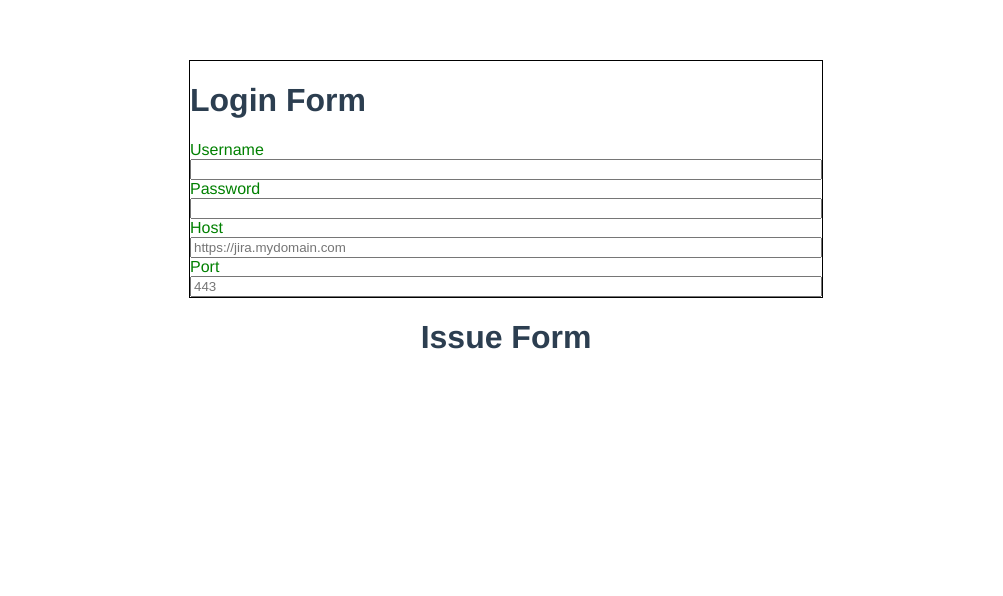
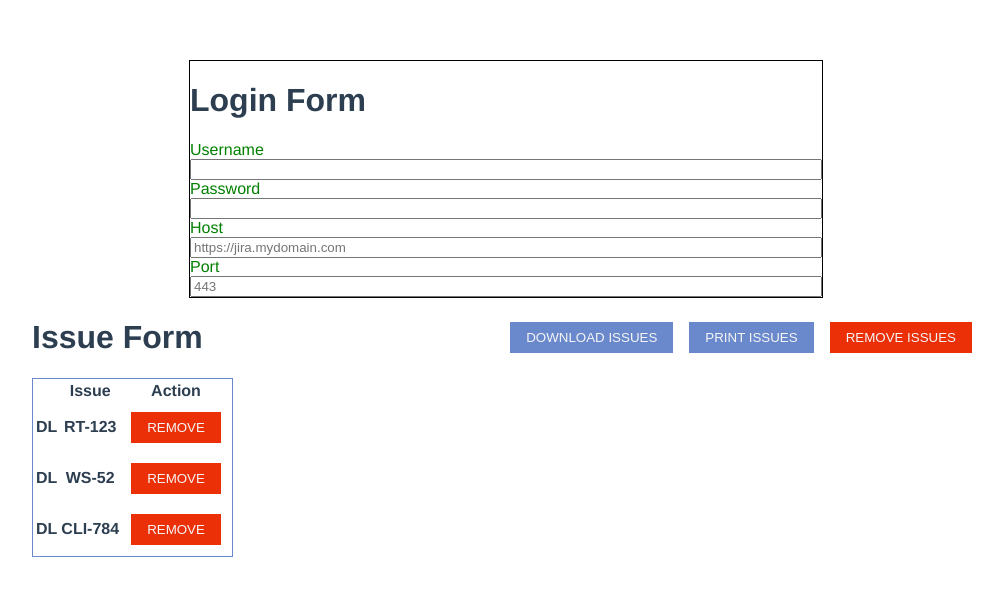
Before and after one commit to romainwn/jira-printer, a Vue app: page / in a window 1280 px wide. Shown: the top 596 px of the page, without its empty margins (134-1137 px from the left). Built offline with nearby package versions, Linux system fonts and the light colour scheme.

Commit message:
start skeleton issue form

```diff
--- a/src/components/IssueForm.vue
+++ b/src/components/IssueForm.vue
@@ -1,9 +1,90 @@
 <template>
-  <h1>Issue Form</h1>
+  <div class="container">
+    <!-- Header -->
+    <div class="header">
+      <h1>Issue Form</h1>
+
+      <div class="right-group">
+        <button class="action">Download issues</button>
+        <button class="action">Print issues</button>
+        <button class="danger">Remove Issues</button>
+      </div>
+    </div>
+
+    <!-- Table with issues -->
+    <table>
+      <thead>
+        <tr>
+          <th></th>
+          <th>Issue</th>
+          <th>Action</th>
+        </tr>
+      </thead>
+      <tbody>
+        <tr v-for="issue in issues" :key="issue.id">
+          <th>DL</th>
+          <th>{{issue.name}}</th>
+          <th>
+            <button class="danger">Remove</button>
+          </th>
+        </tr>
+      </tbody>
+    </table>
+  </div>
 </template>
 
 <script>
 export default {
-  name: 'IssueForm'
+  name: 'IssueForm',
+  data () {
+    return {
+      issues: [
+        {
+          id:1,
+          name: 'RT-123'
+        },
+        {
+          id:2,
+          name: 'WS-52'
+        },
+        {
+          id:3,
+          name: 'CLI-784'
+        },
+      ]
+    }
+  }
+};
+</script>
+
+<style scoped>
+table {
+  border: 1px solid #6a89cc;
 }
-</script>
+
+.container {
+  width: 75%;
+}
+
+.header {
+  display: flex;
+  flex-wrap: nowrap;
+  flex-direction: row;
+  align-items: center;
+  justify-content: space-between;
+}
+
+button {
+  padding: 8px 16px;
+  color: whitesmoke;
+  border: none;
+  text-transform: uppercase;
+  margin: 8px;
+}
+.action {
+  background-color: #6a89cc;
+}
+.danger {
+  background-color: #eb2f06;
+}
+</style>
```
